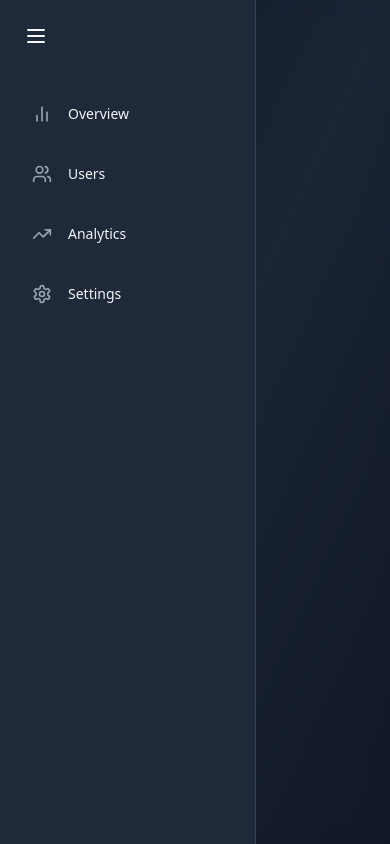
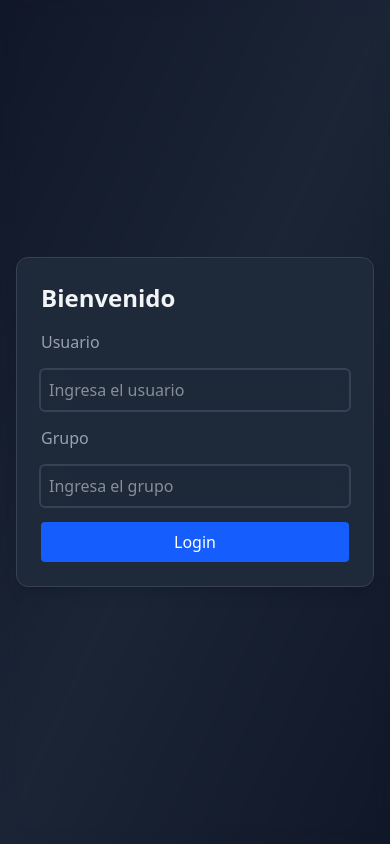
Before and after one commit to autriIIa/dashboard-project, a React (Vite) app: page /login in a window 390 px wide. Built offline with nearby package versions, Linux system fonts and the light colour scheme.

Commit message:
login decente

```diff
--- a/src/App.jsx
+++ b/src/App.jsx
@@ -1,9 +1,33 @@
-import { Routes, Route } from "react-router-dom";
+import { Routes, Route, Navigate } from "react-router-dom";
+import { useState, useEffect } from "react";
 import OverviewPage from "./pages/OverviewPage";
 import Sidebar from "./components/Sidebar";
-import Header from "./components/Header";
 import FindStudentPage from "./pages/FindStudentPage";
+import Login from "./pages/Login";
+
+function ProtectedRoute({ children }) {
+    const token = sessionStorage.getItem("token");
+
+    if (!token) {
+        return <Navigate to="/login" replace />;
+    }
+
+    return children;
+}
+
 function App() {
+    const [isAuthenticated, setIsAuthenticated] = useState(false);
+
+    useEffect(() => {
+        const token = sessionStorage.getItem("token");
+        setIsAuthenticated(!!token);
+    }, []);
+
+    // Function to update auth state when login succeeds
+    const handleLoginSuccess = () => {
+        setIsAuthenticated(true);
+    };
+
     return (
         <>
             <div className="flex h-screen bg-gray-900 text-gray-100 overflow-hidden">
@@ -12,11 +36,18 @@ function App() {
                     <div className="absolute inset-0 backdrop-blur-sm" />
                 </div>
 
-                <Sidebar />
+                {isAuthenticated && <Sidebar />}
 
                 <Routes>
-                    <Route path="/" element={<OverviewPage />} />
-                    <Route path="/users" element={<FindStudentPage />} />
+                    <Route path="/login" element={<Login onLoginSuccess={handleLoginSuccess} />} />
+                    <Route
+                        path="/"
+                        element={isAuthenticated ? <OverviewPage /> : <Navigate to="/login" />}
+                    />
+                    <Route
+                        path="/users"
+                        element={isAuthenticated ? <FindStudentPage /> : <Navigate to="/login" />}
+                    />
                 </Routes>
             </div>
         </>
--- /dev/null
+++ b/src/components/PrivateRoute.jsx
@@ -0,0 +1,9 @@
+// src/components/PrivateRoute.jsx
+import { Navigate } from "react-router-dom";
+
+function PrivateRoute({ children }) {
+  const isAuthenticated = localStorage.getItem("authenticated") === "true";
+  return isAuthenticated ? children : <Navigate to="/login" replace />;
+}
+
+export default PrivateRoute;
--- a/src/components/Sidebar.jsx
+++ b/src/components/Sidebar.jsx
@@ -40,7 +40,7 @@ const SIDEBAR_ITEMS = [
 ];
 
 const Sidebar = () => {
-    const [isSidebarOpen, setIsSidebarOpen] = useState(true);
+    const [isSidebarOpen, setIsSidebarOpen] = useState(false);
 
     return (
         <motion.div
--- a/src/components/StudentLineChart.jsx
+++ b/src/components/StudentLineChart.jsx
@@ -30,7 +30,7 @@ const options = {
       position: "top",
     },
     title: {
-            display: true,
+
       text: "Monthly Data Trends",
     },
   },
@@ -84,7 +84,7 @@ const StudentLineChart = ({ url, titulo }) => {
           {
             label: "Revenue",
             data: [8, 8, 4, 1, 6, 2, 9],
-                        borderColor:"rgb(53, 162, 235)",
+            borderColor: "rgb(53, 162, 235)",
             backgroundColor: "rgba(53, 162, 235, 0.5)",
             tension: 0.2,
           },
@@ -137,9 +137,7 @@ const StudentLineChart = ({ url, titulo }) => {
         boxShadow: "0px 25px 50px -12px rgba(0, 0, 0, 0.5)",
       }}
     >
-            <h3 className="text-2xl font-semibold text-gray-300">
-            {titulo}
-            </h3>
+      <h3 className="text-2xl font-semibold text-gray-300">{titulo}</h3>
 
       <h4 className="text-sm font-semibold text-gray-500 mb-4">
         {date.getDate()}/{date.getMonth() + 1}/{date.getFullYear()}
--- a/src/pages/Login.jsx
+++ b/src/pages/Login.jsx
@@ -1,22 +1,24 @@
 import React, { useState } from "react";
 import { useNavigate } from "react-router-dom";
 
-const LOGIN_URL = "http://127.0.0.1:5000/pruebat";
+const LOGIN_URL = "https://a00573055.pythonanywhere.com/login";
+const regex = /profe/;
 
-export default function Login() {
+export default function Login({ onLoginSuccess }) {
   const [user, setUser] = useState("");
   const [group, setGroup] = useState("");
   const navigate = useNavigate();
 
   async function handleLogin(event) {
     event.preventDefault();
+    console.log(JSON.stringify({ numero_lista: user, grupo: group }));
     try {
       const response = await fetch(LOGIN_URL, {
         method: "POST",
         headers: {
           "Content-Type": "application/json",
         },
-                body: JSON.stringify({ user: user, group: group }),
+        body: JSON.stringify({ numero_lista: user, grupo: group }),
       });
 
       const text = await response.text(); // usa text() primero para ver el cuerpo
@@ -27,11 +29,24 @@ export default function Login() {
       }
 
       const data = JSON.parse(text);
-            console.log(data.response);
-            sessionStorage.setItem("token", data.response);
+      console.log("Data.response: ", data.response);
+
+      if (data.nombre === "admin") {
+        sessionStorage.setItem("token", "admin");
+      } else if (regex.test(data.nombre)) {
+        sessionStorage.setItem("token", "profe");
+      } else {
+        sessionStorage.setItem("token", "estudiante");
+      }
+
+      console.log("El tipo de usuario es ", sessionStorage.getItem("token"));
       sessionStorage.setItem("user", user);
       sessionStorage.setItem("group", group);
-            window.location.href = "/";
+
+      // Call the prop function to update parent state
+      onLoginSuccess();
+
+      navigate("/");
     } catch (error) {
       console.error("Error al iniciar sesión:", error.message);
     }
@@ -58,14 +73,11 @@ export default function Login() {
             required
           />
 
-                    <label
-                        htmlFor="group"
-                        className="font-medium text-gray-400"
-                    >
+          <label htmlFor="group" className="font-medium text-gray-400">
             Grupo
           </label>
           <input
-                        type="group"
+            type="text"
             id="group"
             name="group"
             value={group}
--- a/src/pages/OverviewPage.jsx
+++ b/src/pages/OverviewPage.jsx
@@ -2,7 +2,8 @@ import Header from "../components/Header";
 import StatCard from "../components/StatCard";
 import { motion } from "framer-motion";
 import { Zap } from "lucide-react";
-
+import StudentLineChart from "../components/StudentLineChart";
+const API_URL = "https://pokeapi.co/api/v2/ability/1/";
 export default function OverviewPage() {
     return (
         <div className="flex-1 overflow-auto relative z-10">
@@ -39,6 +40,17 @@ export default function OverviewPage() {
                         color="#6366f1"
                     ></StatCard>
                 </motion.div>
+
+                <div className="grid grid-cols-1 lg:grid-cols-2 gap-8">
+                    <StudentLineChart
+                        url={API_URL}
+                        titulo="Ability Usage"
+                    ></StudentLineChart>
+                    <StudentLineChart
+                        url={API_URL}
+                        titulo="Ability Usage"
+                    ></StudentLineChart>
+                </div>
             </main>
         </div>
     );
```
Also changed, not shown: src/pages/FindStudentPage.jsx (+7 -22 lines). Lines whose indentation alone changed are shown as unchanged.
